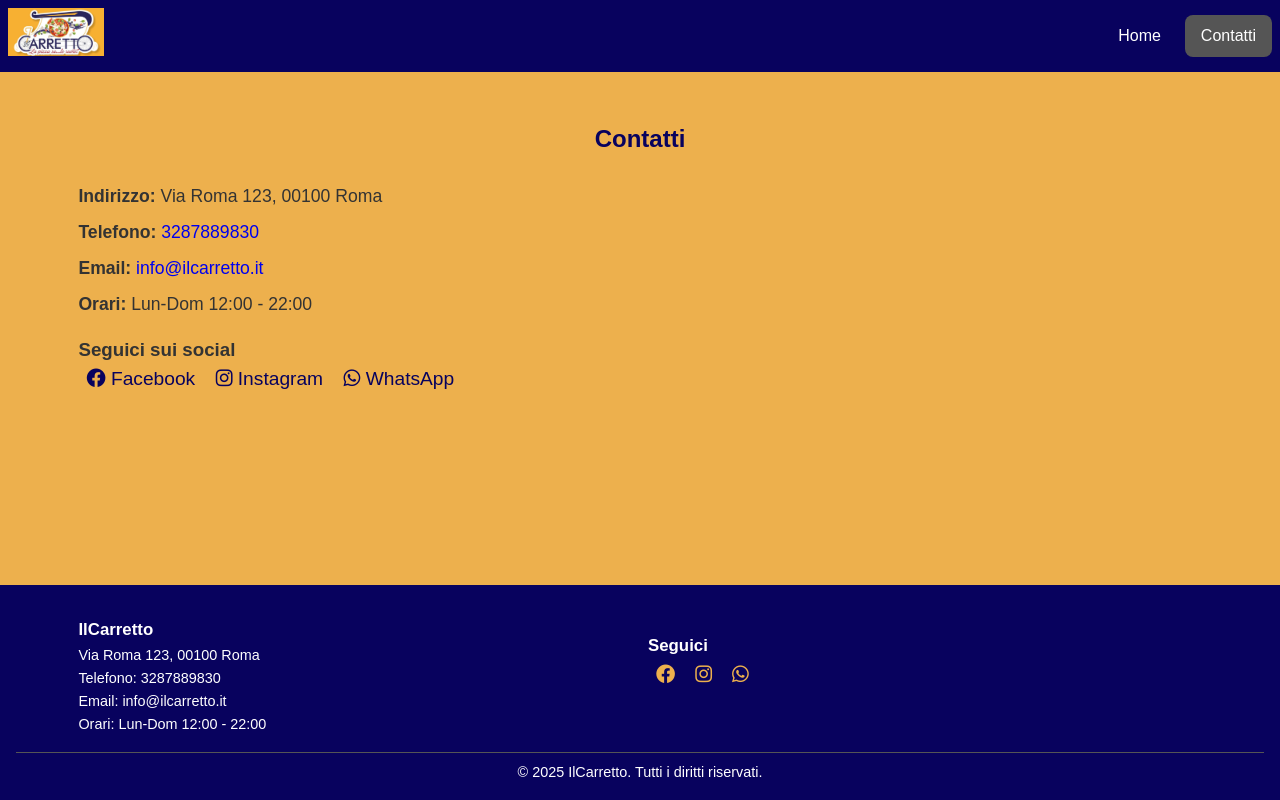
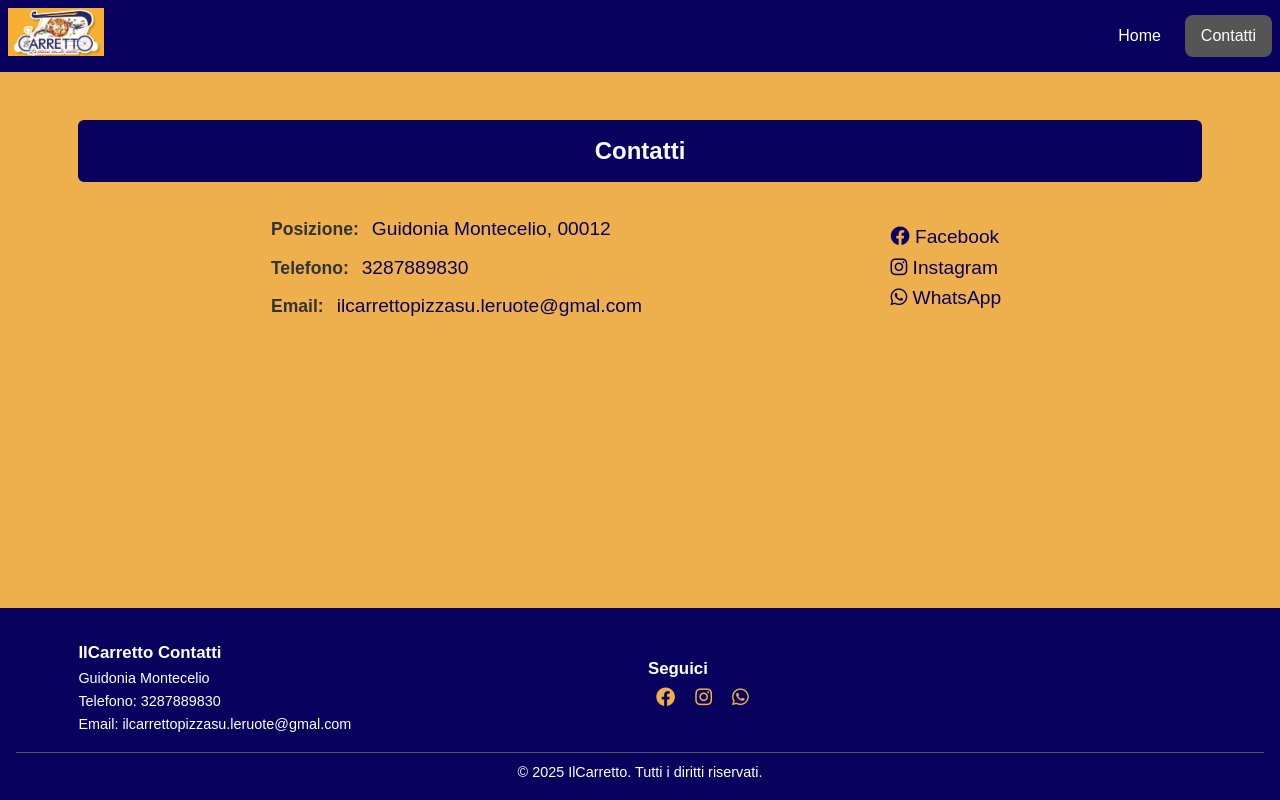
Before and after one commit to matteoprogr/IlCarretto, a plain HTML site: page index.html in a window 1280 px wide. Both pictures are taken after a click on the link "Contatti". Drawn offline with Linux system fonts and the light colour scheme.

Commit message:
refactor sezione contatti

```diff
--- a/css/style.css
+++ b/css/style.css
@@ -192,7 +192,7 @@ h2 {
 
 #contatti h2 {
     margin-bottom: 1.5rem;
-    color: #08025e;
+    /*color: #08025e;*/
 }
 
 .contatti-info p {
@@ -201,14 +201,24 @@ h2 {
 }
 
 .contatti-info a {
-    text-decoration: none;
+        display: inline-block;
+        margin: 0 0.5rem;
+        font-size: 1.2rem;
+        color: #08025e;
+        text-decoration: none;
+        transition: color 0.3s;
 }
 
 .contatti-info a:hover {
     text-decoration: underline;
 }
 /* Social links */
-.contatti-social, .footer-social {
+.contatti-social {
+    margin-top: 1rem;
+    display: flex;
+    flex-direction: column;
+}
+.footer-social {
     margin-top: 1rem;
 }
 
@@ -234,3 +244,20 @@ h2 {
 .footer-social a:hover {
     color: #fff;
 }
+
+.titolo{
+    color: #f9f9f9;
+    background-color: #08025e;
+    padding: 10px 20px;
+    font-weight: 700;
+    border: 2px solid #08025e;
+    border-radius: 6px;
+}
+
+.contatti-container{
+    display: flex;
+    justify-content: space-evenly;
+    align-items: flex-start;
+    gap: 40px;
+    flex-wrap: wrap;
+}
--- a/index.html
+++ b/index.html
@@ -26,7 +26,7 @@
 <!-- Pagina HOME -->
 <section id="home" class="page-section active">
     <div class="container-home">
-        <p>Scopri il nostro fantastico menu e contattaci per prenotazioni o informazioni!</p>
+        <p class="titolo">Scopri il nostro fantastico menu e contattaci per prenotazioni o informazioni!</p>
         <div class="home-grid" id="home-grid">
         </div>
     </div>
@@ -35,18 +35,18 @@
 <!-- Pagina CONTATTI -->
 <section id="contatti" class="page-section">
     <div class="container">
-        <h2>Contatti</h2>
+        <h2 class="titolo">Contatti</h2>
+        <div class="contatti-container">
             <div class="contatti-info">
-            <p><strong>Indirizzo:</strong> Via Roma 123, 00100 Roma</p>
+                <p><strong>Posizione:</strong>   <a href="https://www.google.com/maps?q=Guidonia+Montecelio+00012" target="_blank">Guidonia Montecelio, 00012</a></p>
                 <p><strong>Telefono:</strong> <a href="tel:+3287889830">3287889830</a></p>
-            <p><strong>Email:</strong> <a href="mailto:info@ilcarretto.it">info@ilcarretto.it</a></p>
-            <p><strong>Orari:</strong> Lun-Dom 12:00 - 22:00</p>
+                <p><strong>Email:</strong> <a href="mailto:ilcarrettopizzasu.leruote@gmal.com">ilcarrettopizzasu.leruote@gmal.com</a></p>
             </div>
             <div class="contatti-social">
-            <h3>Seguici sui social</h3>
                 <a href="https://www.facebook.com/ilcarretto.lapizzasuleruote/?locale=it_IT" target="_blank"><i class="fab fa-facebook"></i> Facebook</a>
                 <a href="https://instagram.com/ilcarretto" target="_blank"><i class="fab fa-instagram"></i> Instagram</a>
                 <a href="https://wa.me/3287889830" target="_blank"><i class="fab fa-whatsapp"></i> WhatsApp</a>
+            </div>
         </div>
     </div>
 </section>
@@ -58,11 +58,10 @@
 <footer class="footer">
     <div class="container footer-container">
         <div class="footer-info">
-            <h3>IlCarretto</h3>
-            <p>Via Roma 123, 00100 Roma</p>
+            <h3>IlCarretto Contatti</h3>
+            <p>Guidonia Montecelio</p>
             <p>Telefono: <a href="tel:3287889830">3287889830</a></p>
-            <p>Email: <a href="mailto:info@ilcarretto.it">info@ilcarretto.it</a></p>
-            <p>Orari: Lun-Dom 12:00 - 22:00</p>
+            <p>Email: <a href="mailto:ilcarrettopizzasu.leruote@gmal.com">ilcarrettopizzasu.leruote@gmal.com</a></p>
         </div>
         <div class="footer-social">
             <h3>Seguici</h3>
```
Lines whose indentation alone changed are shown as unchanged.
